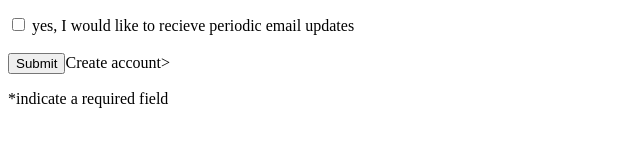
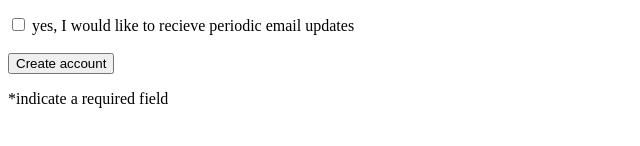
Before and after one commit to Nardos-L/registration_form, a plain HTML site: page index.html in a window 1280 px wide. Shown: the part 548-694 px from the top of the page, 0-640 px from the left. Drawn offline with Linux system fonts and the light colour scheme.

Commit message:
portfolio commit

```diff
--- a/index.html
+++ b/index.html
@@ -55,7 +55,7 @@
         </select><br><br>
         <input type="checkbox" name="accept" id="accept" required>
         <label for="accept">yes, I would like to recieve periodic email updates</label><br><br>
-        <input type="submit">Create account>
+        <input type="submit" value="Create account">
         <p>*indicate a required field</p>
     </form>
 </body>
```
